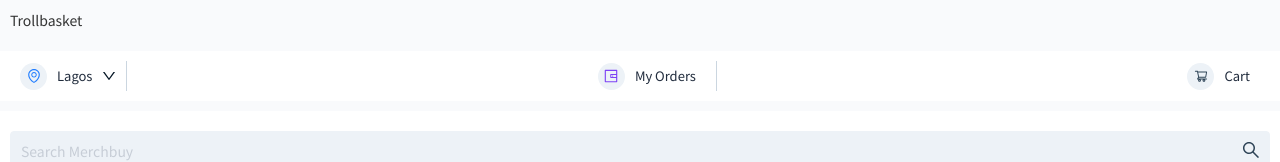
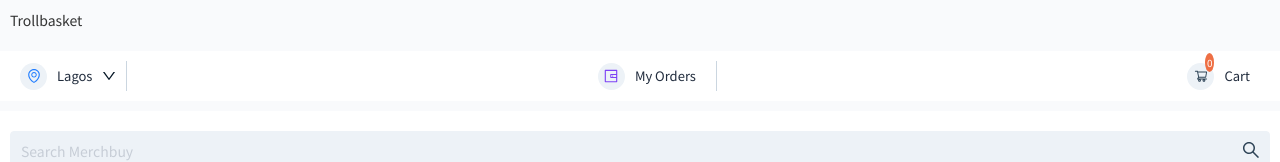
Before and after one commit to oluwaferanmiadetunji/troll-basket, a React (Create React App) app: page /buy in a window 1280 px wide. Shown: the top 162 px of the page. Built offline with nearby package versions, Linux system fonts and the light colour scheme.

Commit message:
project finished

```diff
--- a/src/pages/buy/Buy.tsx
+++ b/src/pages/buy/Buy.tsx
@@ -18,6 +18,7 @@ import RecommendedImage from 'assets/recommended.svg';
 import ShopImage from 'assets/shops.svg';
 import { useHistory } from 'react-router-dom';
 import { useSelector } from 'react-redux';
+import { ROUTES } from 'utils/constants';
 
 const Home = (): JSX.Element => {
 	const history = useHistory();
@@ -25,7 +26,7 @@ const Home = (): JSX.Element => {
 	const [start, setStart] = useState(0);
 	const [end, setEnd] = useState(limit);
 
-	const { products } = useSelector((state: any) => state);
+	const { products, cart } = useSelector((state: any) => state);
 
 	const [allProducts, setAllProducts] = useState(products.slice(start, end));
 
@@ -66,9 +67,12 @@ const Home = (): JSX.Element => {
 						<p className={styles.container__header__item__text}>My Orders</p>
 					</div>
 
-					<div className={clsx(styles.container__header__item)}>
+					<div className={clsx(styles.container__header__item)} onClick={() => history.push(ROUTES.CART)}>
 						<div className={styles.container__header__item__icon__container}>
 							<ShoppingCartOutlined className={styles.container__header__item__icon} style={{ color: '#2E4457' }} />
+							<div>
+								<span className={styles.container__header__item__icon__text}>{cart.length}</span>
+							</div>
 						</div>
 						<p className={styles.container__header__item__text}>Cart</p>
 					</div>
--- a/src/pages/buy/style.module.scss
+++ b/src/pages/buy/style.module.scss
@@ -41,6 +41,17 @@
 					font-size: 14px;
 					font-weight: 900;
 
+					&__text {
+						position: absolute;
+						top: -10px;
+						right: 0;
+						background: #ee6f44;
+						border-radius: 50%;
+						padding: 2px;
+						color: white;
+						font-size: 10px;
+					}
+
 					&__container {
 						background: #edf2f7;
 						width: 27px;
@@ -50,6 +61,7 @@
 						justify-content: center;
 						text-align: center;
 						align-items: center;
+						position: relative;
 					}
 				}
 
--- a/src/redux.ts
+++ b/src/redux.ts
@@ -1,34 +1,7 @@
 import { configureStore, getDefaultMiddleware, createSlice } from '@reduxjs/toolkit';
 
 const initialState: { cart: any; products: any } = {
-    cart: [{
-        "id": "ba62e022-7dfc-4dbf-85e9-a23b26fe765d",
-        "name": "Chivito",
-        "description": "The slim & simple Maple Gaming Keyboard from Dev Byte comes with a sleek body and 7- Color RGB LED Back-lighting for smart functionality",
-        "image": "https://cdn.fakercloud.com/avatars/karolkrakowiak__128.jpg",
-        "price": "445.00",
-        "location": "185 Joesph Walks",
-        "stock": 6811,
-        qty: 10
-    }, {
-        "id": "de0ad413-226f-4994-a20f-664f9b51677a",
-        "name": "Vegemite",
-        "description": "Carbonite web goalkeeper gloves are ergonomically designed to give easy fit",
-        "image": "https://cdn.fakercloud.com/avatars/colirpixoil_128.jpg",
-        "price": "72.00",
-        "location": "4486 Grady Terrace",
-        "stock": 7594,
-        qty: 20
-    }, {
-        "id": "72ebd340-9f0d-4893-89ef-010b27b8a5de",
-        "name": "Tea",
-        "description": "The slim & simple Maple Gaming Keyboard from Dev Byte comes with a sleek body and 7- Color RGB LED Back-lighting for smart functionality",
-        "image": "https://cdn.fakercloud.com/avatars/_williamguerra_128.jpg",
-        "price": "646.00",
-        "location": "058 Murphy Alley",
-        "stock": 6178,
-        qty: 30
-    }],
+    cart: [],
     products: []
 };
 
```
